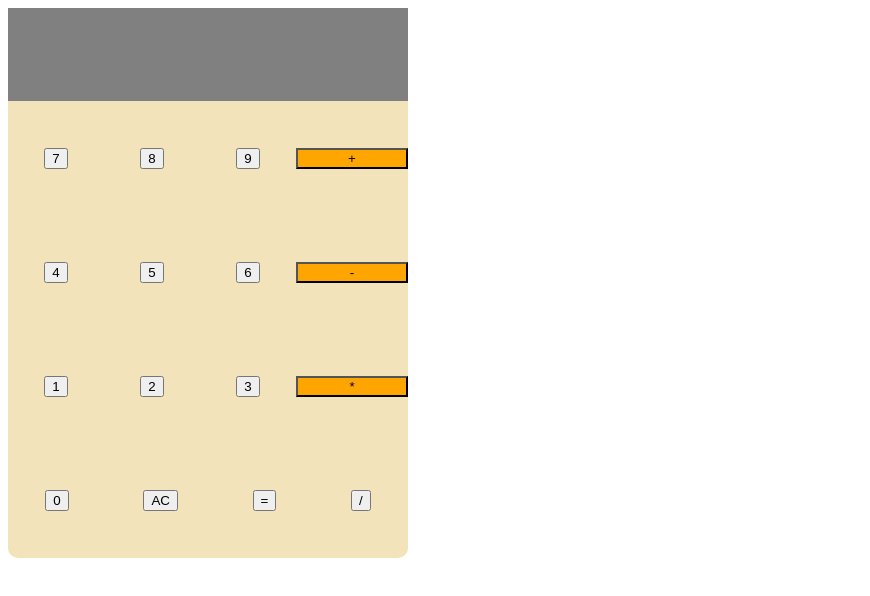
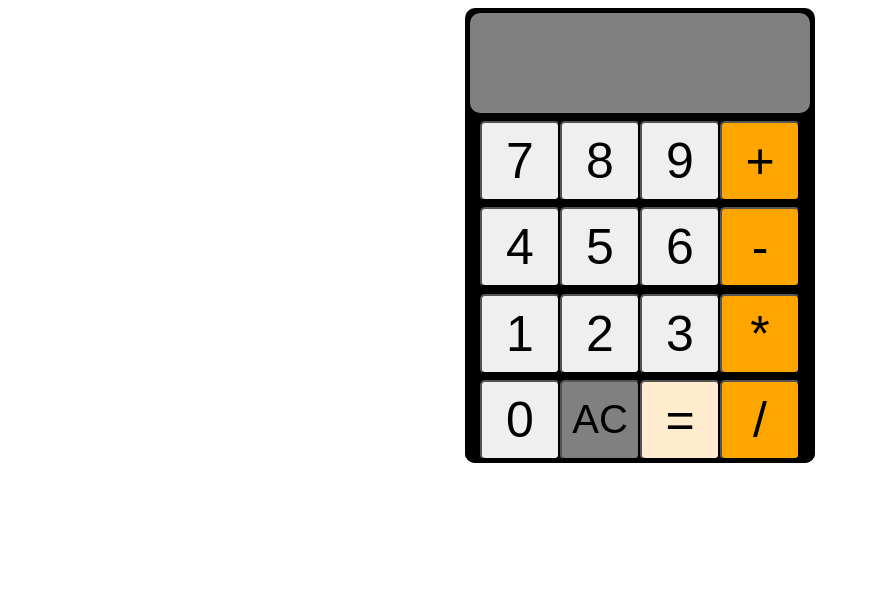
Before and after one commit to mattn909-sudo/calculator, a plain HTML site: page index.html in a window 1280 px wide. Shown: the whole page, without its empty margins (0-870 px from the left). Drawn offline with Linux system fonts and the light colour scheme.

Commit message:
Add styling and fix display bug
Had bug where display would overflow and not
correctly display current valueA or valueB.

```diff
--- a/index.html
+++ b/index.html
@@ -13,34 +13,28 @@
 
         </div>
         <div class="calcRow1">
-            <div class="number">
                 <button type="button">7</button>
                 <button type="button">8</button>
                 <button type="button">9</button>
-            </div>
             <button class="operator" type="button">+</button>
         </div>
         <div class="calcRow2">
-            <div class="number">
             <button type="button">4</button>
             <button type="button">5</button>
             <button type="button">6</button>
-            </div>
             <button class="operator" type="button">-</button>
         </div>
         <div class="calcRow3">
-            <div class="number">
             <button type="button">1</button>
             <button type="button">2</button>
             <button type="button">3</button>
-            </div>
             <button class="operator" type="button">*</button>
         </div>
         <div class="calcRow4">
             <button type="button">0</button>
-            <button type="button">AC</button>
-            <button type="button">=</button>
-            <button type="button">/</button>
+            <button id="allClear" type="button">AC</button>
+            <button id="equal" type="button">=</button>
+            <button class="operator" type="button">/</button>
         </div>
     </div>
 
--- a/myscript.js
+++ b/myscript.js
@@ -16,10 +16,12 @@ allButtons.addEventListener('click',(event) => {
             valueB += selected;
             screenText = valueB;
             readyToEquate = true;
+            screen.textContent = screenText;
         }
         else if(valueA.length < 9){
             valueA += selected;
             screenText = valueA;
+            screen.textContent = screenText;
         }
     }
     else if(OPERATOR.includes(selected)){
@@ -27,16 +29,19 @@ allButtons.addEventListener('click',(event) => {
             valueA = operate(valueA, valueB, selected);
             valueB = '';
             screenText = valueA;
+            screen.textContent = screenText;
         }
         else{
             operator = selected
             perfNextOp = true;
+            screen.textContent = screenText;
         }
     }
     else if(selected == '=' && perfNextOp && readyToEquate){
         valueA = operate(valueA, valueB, operator);
         screenText = valueA;
         valueB = '';
+        screen.textContent = screenText;
     }
     else if(selected == 'AC'){
         valueA = '';
@@ -45,8 +50,8 @@ allButtons.addEventListener('click',(event) => {
         screenText = '';
         perfNextOp = false;
         readyToEquate = false;
+        screen.textContent = screenText;
     }
-    screen.textContent = screenText;
 
 });
 function add(a, b){
@@ -58,11 +63,11 @@ function sub(a, b){
 }
 
 function divide(a, b){
-    return (a / b).toString();
+    return ((a / b).toPrecision(8)).toString();
 }
 
 function multiply(a,b){
-    return (a * b).toString();
+    return ((a * b).toPrecision(8)).toString();
 }
 
 function operate(a, b, op){
--- a/styles.css
+++ b/styles.css
@@ -1,36 +1,62 @@
+body{
+    display: flex;
+    flex: 1;
+    justify-content: center;
+    align-items : center;
+}
+
 .calcContainer{
-    background: #f2e3bb;
-    min-width: 400px;
-    min-height: 550px;
-    max-width: 400px;
-    max-height: 550px;
+    background: black;
+    min-width: 350px;
+    min-height: 455px;
+    max-width: 350px;
+    max-height: 455px;
     border-radius: 10px;
     display: flex;
     flex-direction: column;
+    justify-content: center;
 }
+
 .screenRow{
     background-color: gray;
     display: flex;
     flex : 1;
+    justify-content: right;
+    align-items: center;
+    font-weight: bold;
+    font-size: 50px;
+    min-height: 100px;
+    max-height: 100px;
+    border-radius: 10px;
+    margin: 5px;
 }
 .calcRow1, .calcRow2, .calcRow3, .calcRow4{
     display: flex;
     flex: 1;
     color: black;
-    justify-content: space-around;
+    background-color: black;
+    justify-content: center;
     align-items: center;
-}
-
-.number{
-    display: flex;
-    flex: 3;
-    justify-content: space-around;
+    border-radius: 10px;
 
 }
 
 .operator{
-    display:flex;
-    flex: 1;
-    justify-content: center;
     background-color: orange;
 }
+
+button{
+    min-width: 80px;
+    min-height: 80px;
+    font-size: 50px;
+    border-radius: 5px;
+}
+
+#allClear{
+    font-size: 40px;
+    background-color: grey;
+}
+
+#equal{
+    background-color: blanchedalmond;
+}
```
Lines whose indentation alone changed are shown as unchanged.
